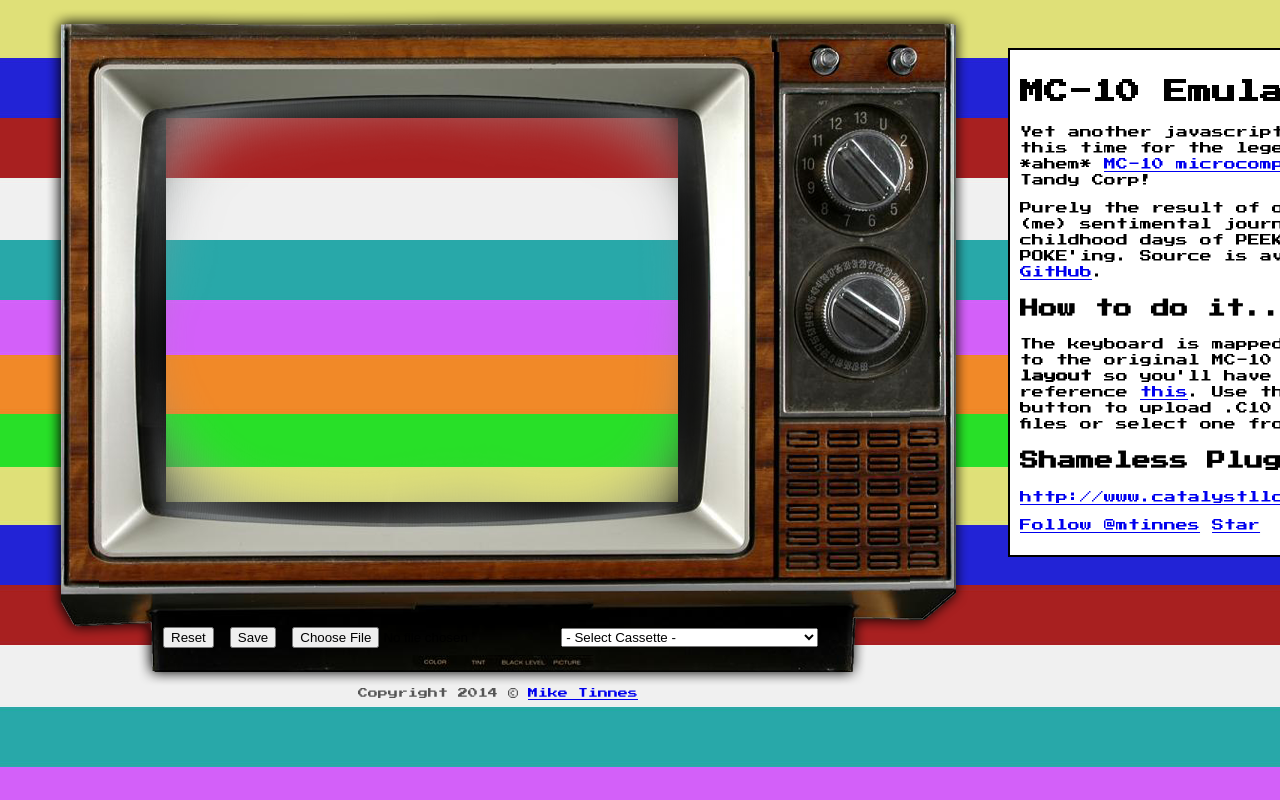
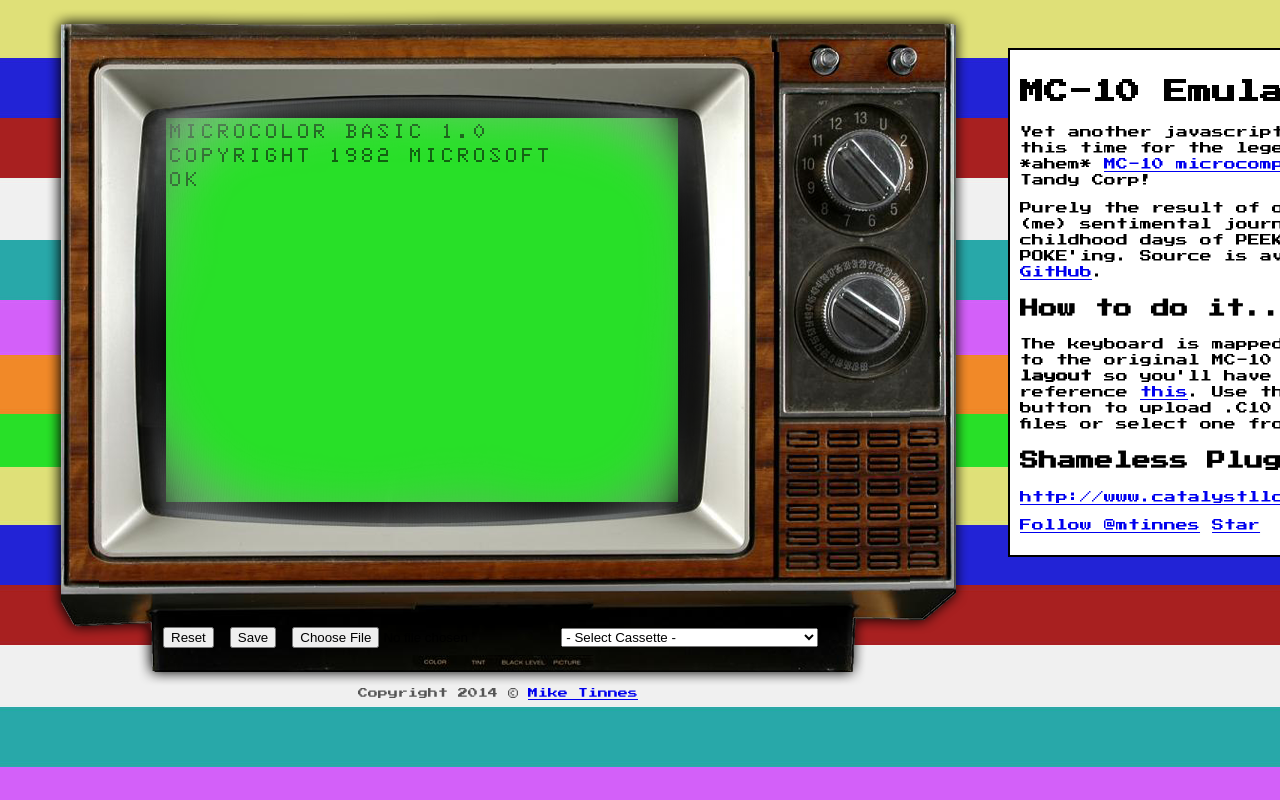
Before and after one commit to mtinnes/mc-10, a plain HTML site: page MC10/index.html in a window 1280 px wide. Shown: the top 800 px of the page. Drawn offline with nearby package versions, Linux system fonts and the light colour scheme.

Commit message:
update version

```diff
--- a/MC10/index.html
+++ b/MC10/index.html
@@ -151,6 +151,7 @@
     </form>
     <script src="//ajax.googleapis.com/ajax/libs/jquery/1.7.1/jquery.min.js"></script>
     <script>        window.jQuery || document.write('<script src="js/libs/jquery-1.7.1.min.js"><\/script>')</script>
+    <script src="/MC10.js?v=8" type="text/javascript"></script>
     <script type="text/javascript">
         var mc10 = new MC10({ maxRam: 0x8fff });
         var charBuffer = [];
```
